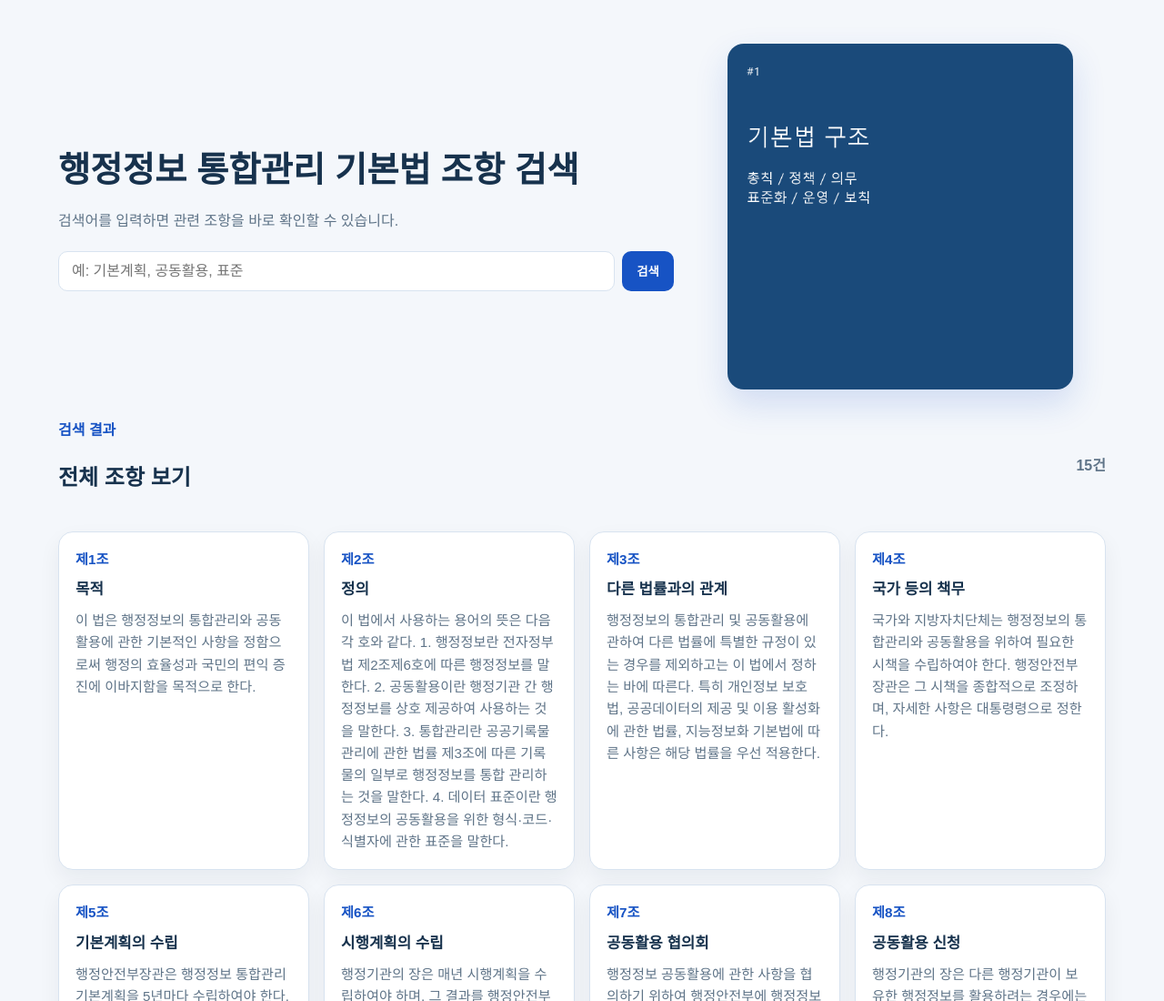
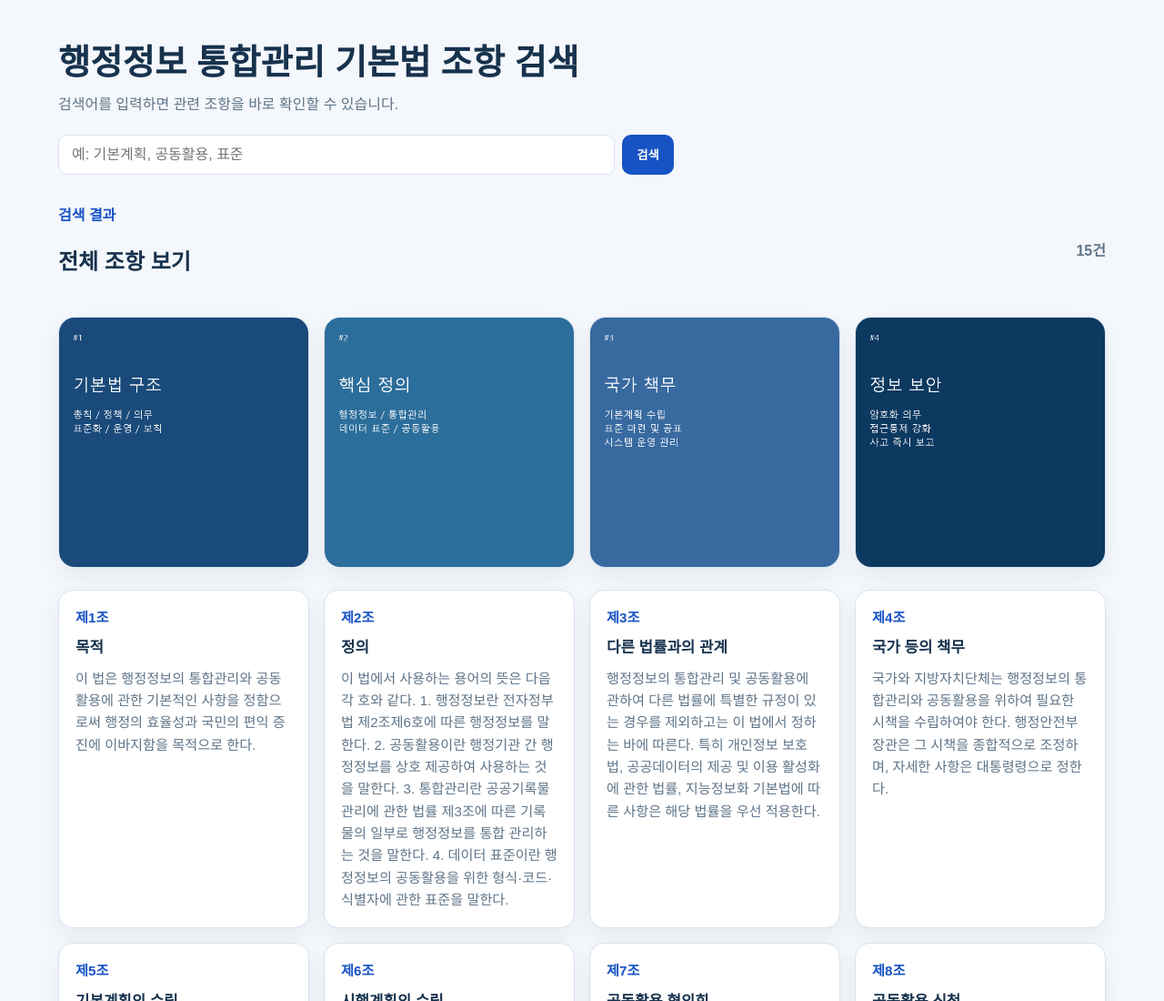
Before and after one commit to shy-pe/law-search, a plain HTML site: page index.html in a window 1280 px wide. Shown: the top 1100 px of the page at 91% size. Drawn offline with Linux system fonts and the light colour scheme.

Commit message:
Update page layout: remove side hero image and keep title on one line

```diff
--- a/index.html
+++ b/index.html
@@ -9,14 +9,13 @@
   <body>
     <header class="hero">
       <div class="hero__content">
-        <h1>행정정보 통합관리 기본법 조항 검색</h1>
+        <h1 class="hero__title">행정정보 통합관리 기본법 조항 검색</h1>
         <p>검색어를 입력하면 관련 조항을 바로 확인할 수 있습니다.</p>
         <form id="search-form" class="search-box">
           <input id="search-input" type="text" placeholder="예: 기본계획, 공동활용, 표준" />
           <button type="submit">검색</button>
         </form>
       </div>
-      <img src="첨부/이미지/카드뉴스1.png" alt="법령 카드뉴스" class="hero__image" />
     </header>
 
     <main class="container">
@@ -28,6 +27,13 @@
         <p id="result-count" class="summary__count">0건</p>
       </section>
 
+      <section class="cardnews-row">
+        <img src="첨부/이미지/카드뉴스1.png" alt="카드뉴스 1" />
+        <img src="첨부/이미지/카드뉴스2.png" alt="카드뉴스 2" />
+        <img src="첨부/이미지/카드뉴스3.png" alt="카드뉴스 3" />
+        <img src="첨부/이미지/카드뉴스4.png" alt="카드뉴스 4" />
+      </section>
+
       <section id="results" class="results-grid"></section>
     </main>
 
--- a/styles.css
+++ b/styles.css
@@ -42,9 +42,11 @@ body {
   font-weight: 700;
 }
 
-.hero h1 {
+.hero__title {
   margin: 0 0 12px;
-  font-size: clamp(1.8rem, 3vw, 2.6rem);
+  font-size: 2.4rem;
+  line-height: 1.1;
+  word-break: keep-all;
 }
 
 .hero p {
@@ -150,6 +152,22 @@ body {
   border: 1px dashed var(--border);
 }
 
+.cardnews-row {
+  display: grid;
+  grid-template-columns: repeat(4, minmax(0, 1fr));
+  gap: 16px;
+  margin-bottom: 24px;
+}
+
+.cardnews-row img {
+  width: 100%;
+  height: auto;
+  border-radius: 18px;
+  object-fit: cover;
+  border: 1px solid var(--border);
+  box-shadow: 0 10px 24px rgba(15, 33, 49, 0.06);
+}
+
 @media (max-width: 760px) {
   .hero {
     grid-template-columns: 1fr;
```
